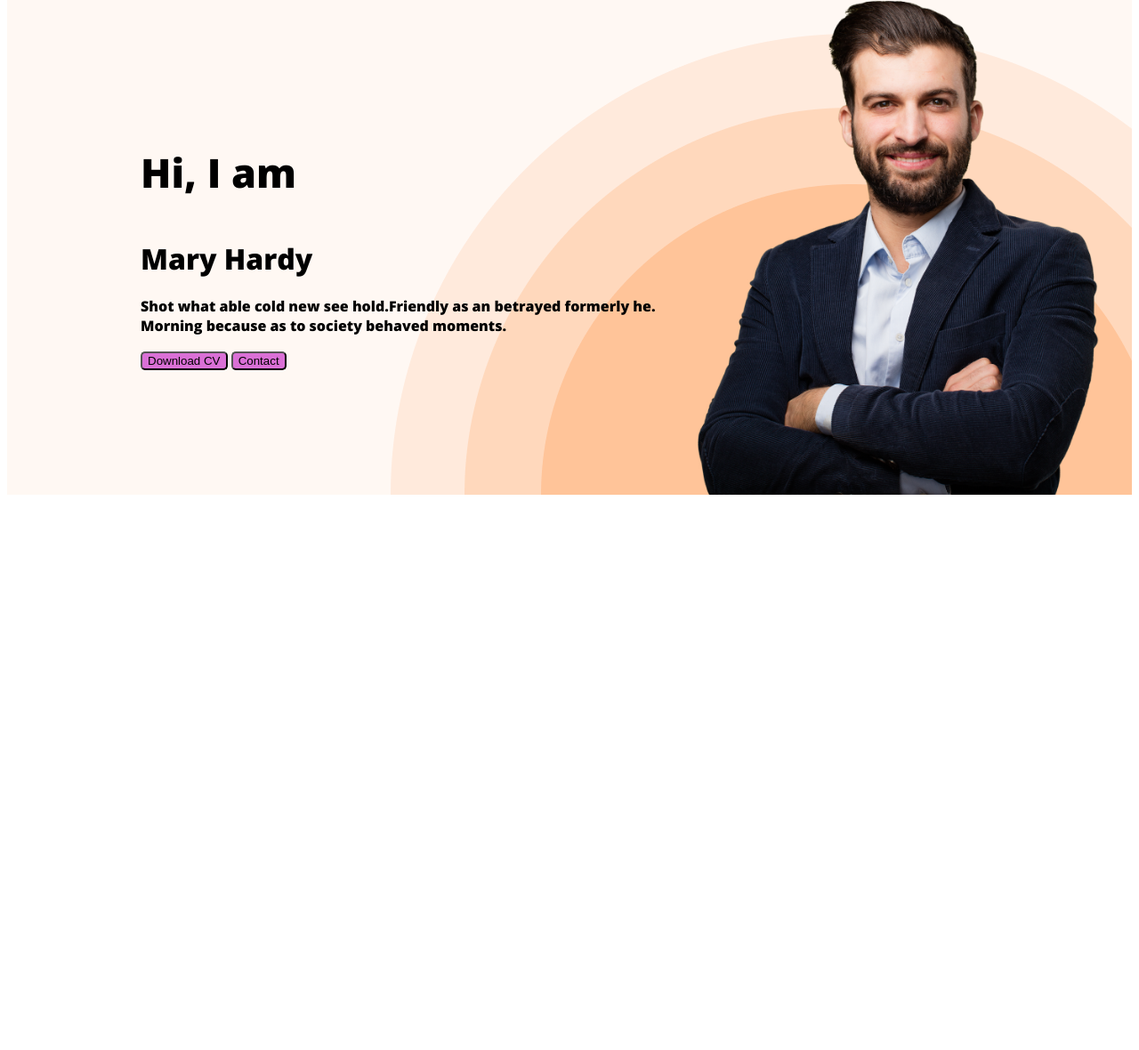
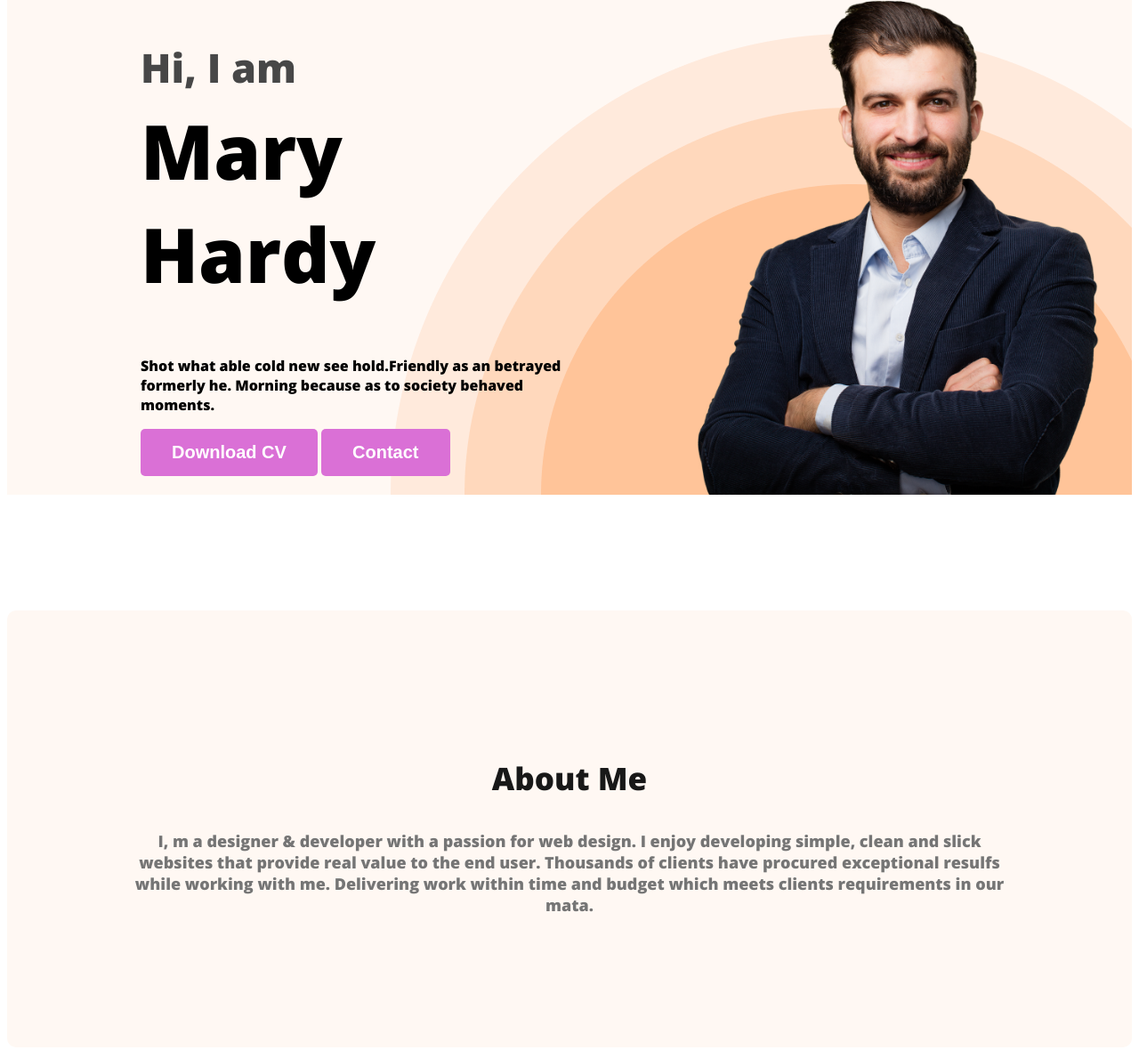
Before and after one commit to ShamimaOmi/web-portfolio1, a plain HTML site: page index.html in a window 1280 px wide. Shown: the part 196-1376 px from the top of the page at 89% size. Before the commit the page ends 800 px from the top, so only its background shows below. Drawn offline with nearby package versions, Linux system fonts and the light colour scheme.

Commit message:
about section created

```diff
--- a/index.html
+++ b/index.html
@@ -32,7 +32,14 @@
    <img class="profile-pic" src="images/hardy.png" alt="hardy">
 </div>
    </header>
-   <main></main>
+   <main>
+    <section class="about">
+        <h3 class="section-title">About Me</h3>
+        <p class="section-description">
+            I, m a designer & developer with a passion for web design. I enjoy developing simple, clean and slick websites that provide real value to the end user. Thousands of clients have procured exceptional resulfs while working with me. Delivering work within time and budget which meets clients requirements in our mata.
+        </p>
+    </section>
+   </main>
    <footer>
 
    </footer>
--- a/styles/portfolio.css
+++ b/styles/portfolio.css
@@ -4,53 +4,113 @@ body {
     font-family: 'Open Sans', sans-serif;
 
 }
-.text-color{
-    color:orchid;
+
+.text-color {
+    color: orchid;
 }
-.btn-primary{
+
+.btn-primary {
     border-radius: 5px;
-    background:orchid ;
+    background: orchid;
+    border: 0;
+    color: white;
+    font-size: 20px;
+    font-weight: 700;
+    padding: 15px 35px;
 }
+
+.section-title {
+    color: #181818;
+    text-align: center;
+    font-size: 35px;
+    font-weight: 700;
+
+}
+
+.section-description {
+    color: #757575;
+    text-align: center;
+    font-size: 18px;
+    font-weight: 400;
+
+
+}
+
 /* nav section  */
 nav {
     display: flex;
+    justify-content: space-between;
+    align-items: center;
+    margin: 0 200px;
 }
-.nav-title{
+
+.nav-title {
     color: #181818;
     font-size: 45px;
     font-weight: 800;
 
 }
-nav > ul{
+
+nav>ul {
     display: flex;
     align-items: center;
 
 
 }
+
 nav li {
-    list-style:none;
+    list-style: none;
     margin-right: 50px;
 
 }
+
 nav a {
     text-decoration: none;
     color: #474747;
 }
+
 /* header related styles */
-.header{
+.header {
     background-color: #FFF8F3;
     background-image: url('../images/header_bg.png');
     background-repeat: no-repeat;
     background-position: bottom right;
 }
-.banner{
+
+.banner {
     padding: 30px 30px 0px 150px;
     display: flex;
     align-items: center;
+    justify-content: space-between;
 }
-.banner .profile-pic{
+
+.banner-content {
+    max-width: 500px;
+}
+
+.banner .profile-pic {
     width: 500px;
 }
-.banner-greeting{
+
+.banner-greeting {
     font-size: 45px;
+    color: #474747;
+    margin-bottom: 0;
 }
+
+.banner-title {
+    font-size: 85px;
+    font-weight: 700;
+    margin-top: 5px;
+
+}
+
+/* main section styles */
+/* about section */
+.about {
+    padding: 130px;
+    border-radius: 10px;
+    background: #FFF8F3;
+    margin: 130px 0;
+
+}
```
